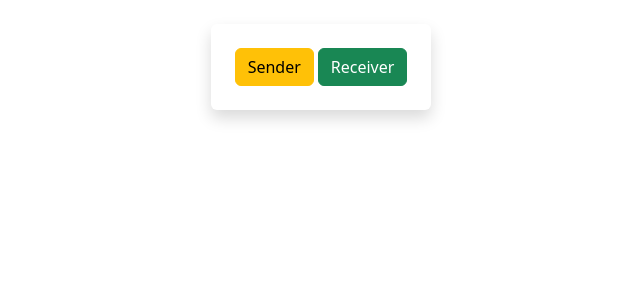
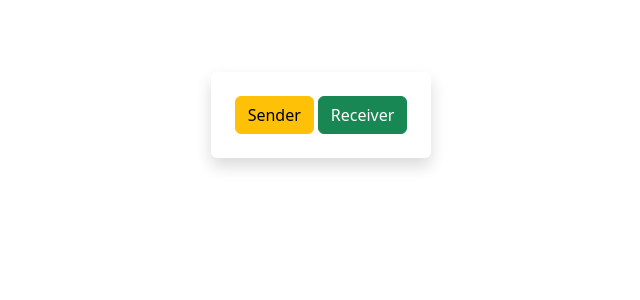
Before and after one commit to saad-als/sprotocol, a React (Vite) app in the folder src/frontend/sprotocol-frontend/: page / in a window 1280 px wide. Shown: the top 300 px of the page, without its empty margins (319-959 px from the left). Built offline with nearby package versions, Linux system fonts and the light colour scheme.

Commit message:
centering HomePage

```diff
--- a/src/frontend/sprotocol-frontend/src/App.jsx
+++ b/src/frontend/sprotocol-frontend/src/App.jsx
@@ -4,7 +4,11 @@
   return (
     <>
 
-      <HomePage />
+      <div className="d-flex align-items-center justify-content-center p-5">
+
+        <HomePage />
+
+      </div>
 
 
     </>
```
